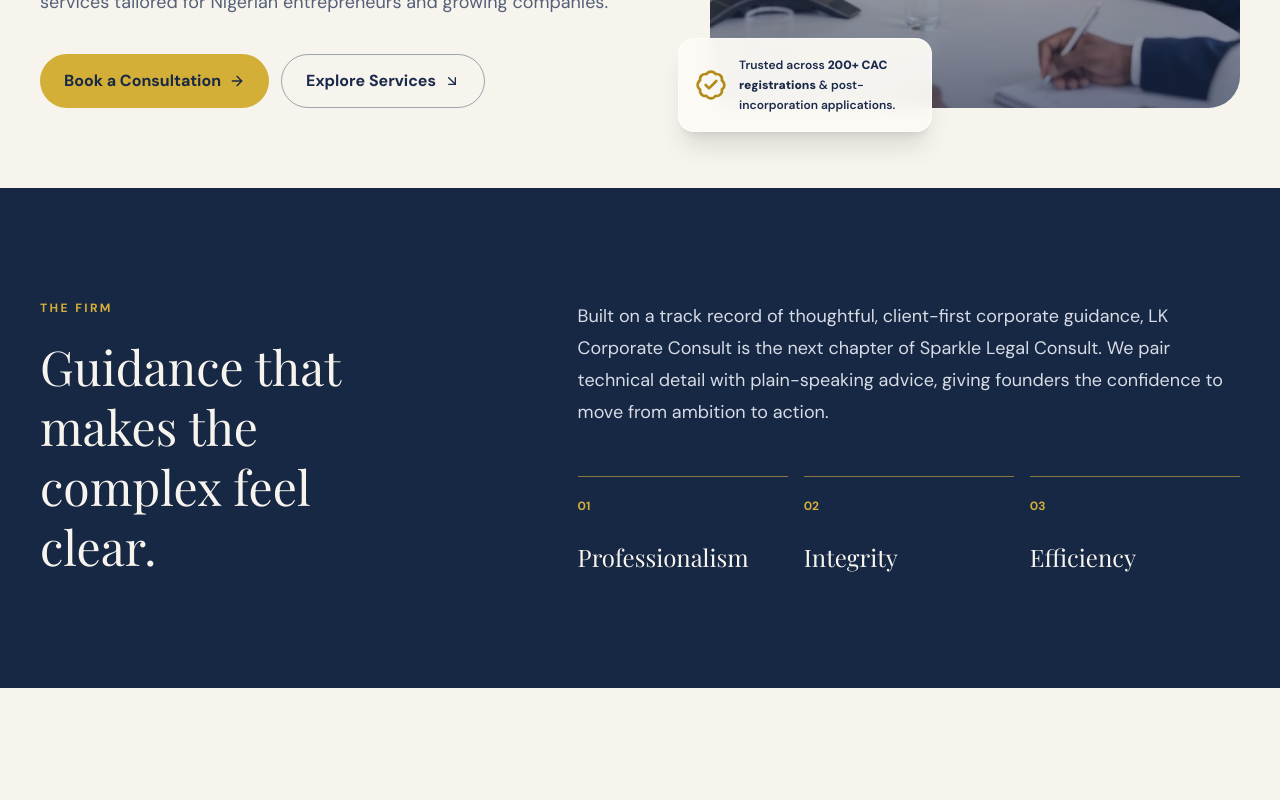
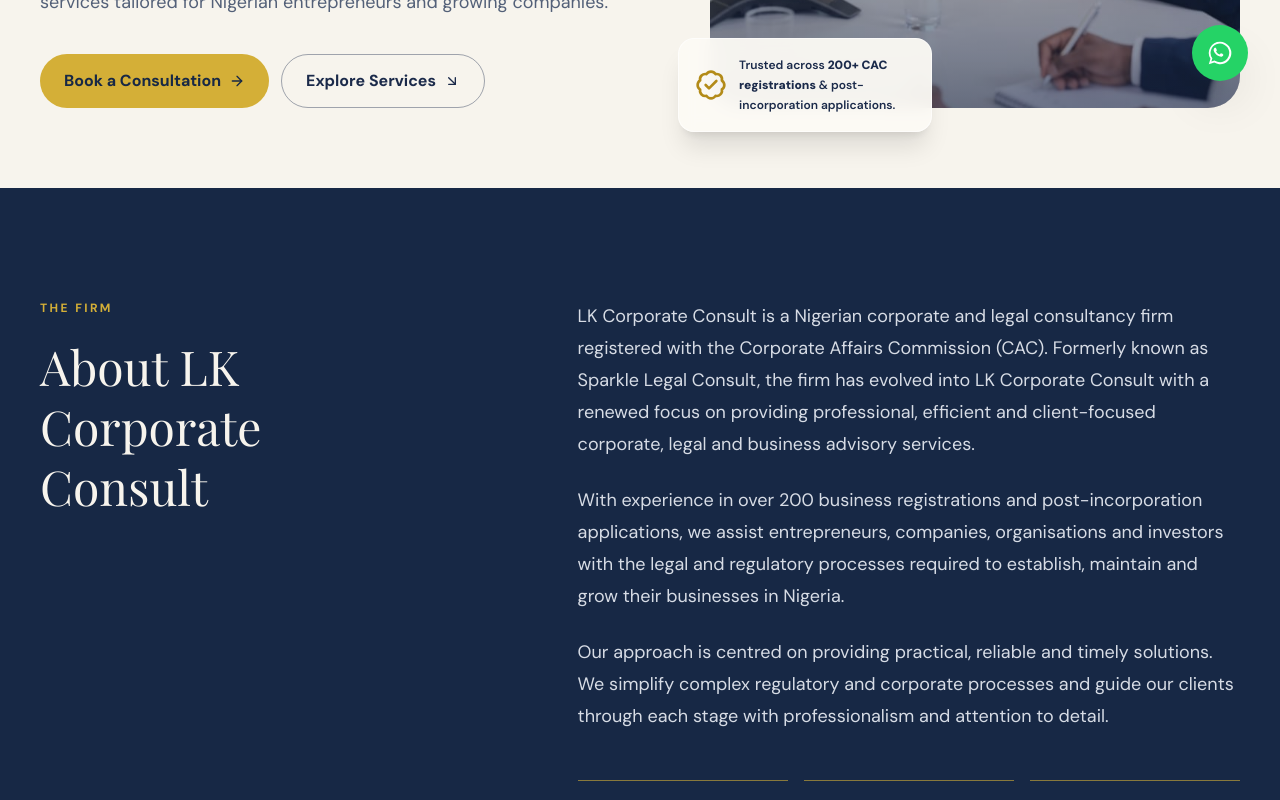
Before and after one commit to Tchris-Hub/lk-corporate-consult, a Next.js app: page / in a window 1280 px wide. Shown: the part 687-1487 px from the top of the page. Built offline with nearby package versions, Linux system fonts and the light colour scheme; no server answers; the database is empty; a web font is replaced by a local one.

Commit message:
feat: mount site enhancements without changing core page design

```diff
--- a/app/layout.tsx
+++ b/app/layout.tsx
@@ -1,6 +1,7 @@
 import type { Metadata } from "next";
 import { DM_Sans, Playfair_Display } from "next/font/google";
 import "./globals.css";
+import SiteEnhancements from "./site-enhancements";
 
 const dmSans = DM_Sans({
   variable: "--font-dm-sans",
@@ -19,11 +20,8 @@
 
 export default function RootLayout({ children }: LayoutProps<"/">) {
   return (
-    <html
-      lang="en"
-      className={`${dmSans.variable} ${playfair.variable} h-full antialiased`}
-    >
-      <body className="min-h-full flex flex-col">{children}</body>
+    <html lang="en" className={`${dmSans.variable} ${playfair.variable} h-full antialiased`}>
+      <body className="min-h-full flex flex-col">{children}<SiteEnhancements /></body>
     </html>
   );
 }
```
